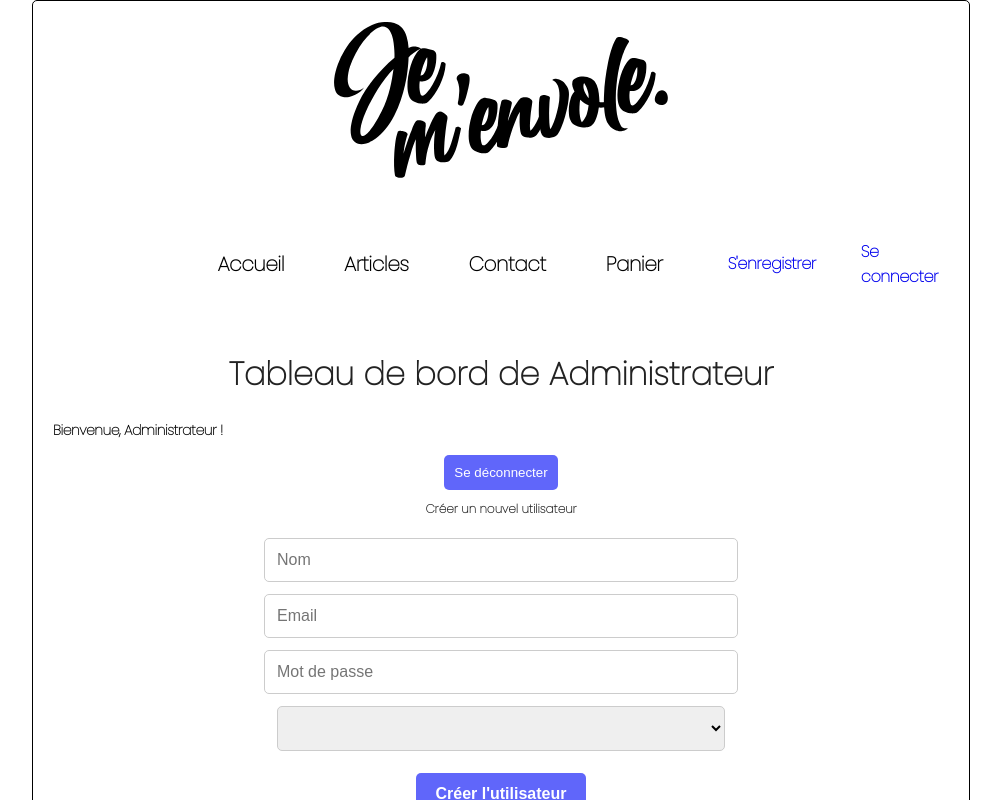
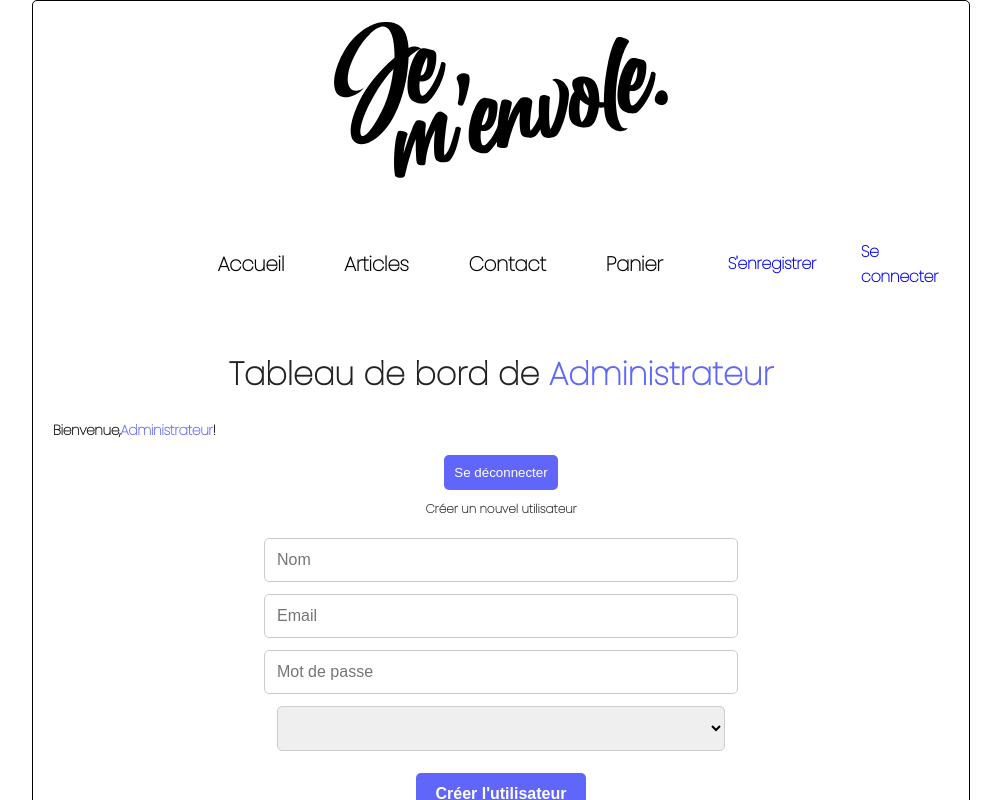
Before and after one commit to DevAlex79/Je-m-envole, a Vue app: page /admin in a window 1280 px wide. Shown: the top 800 px of the page, without its empty margins (139-1140 px from the left). Built offline with nearby package versions, Linux system fonts and the light colour scheme; no server answers.

Commit message:
MAJ bienvenue

```diff
--- a/src/components/AdminDashboard.vue
+++ b/src/components/AdminDashboard.vue
@@ -1,7 +1,8 @@
 <template>
     <div class="dashboard-container">
-        <h1>Tableau de bord de {{ adminName }}</h1>
-        <p>Bienvenue, {{ adminName }} !</p>
+        <h1>Tableau de bord de <span class="admin-name">{{ adminName }}</span></h1>
+        <p>Bienvenue, <span class="admin-name">{{ adminName }}</span> !</p>
+
 
         <button @click="logout" class="logout-btn">Se déconnecter</button>
 
@@ -345,6 +346,11 @@ export default {
     color: red;
 }
 
+.admin-name {
+    color: #6066FA;
+    font-weight: bold;
+}
+
 .logout-btn {
     background-color: #6066FA;
     color: white;
--- a/src/components/UserDashboard.vue
+++ b/src/components/UserDashboard.vue
@@ -1,7 +1,7 @@
 <template>
     <div class="dashboard">
-        <h1>Tableau de bord de {{ userName }}</h1>
-        <p>Bienvenue, {{ userName }} ! Consultez vos commandes et informations personnelles.</p>
+        <h1>Tableau de bord de <span class="user-name"> {{ userName }}</span></h1>
+        <p>Bienvenue, <span class="user-name">{{ userName }} ! </span> Consultez vos commandes et informations personnelles.</p>
         <button @click="logout" class="logout-btn">Se déconnecter</button>
 
         <h2>Historique de vos commandes</h2>
@@ -200,6 +200,12 @@ export default {
     padding: 20px;
 }
 
+.user-name {
+    color: #6066FA;
+    font-weight: bold;
+}
+
+
 .logout-btn {
     background-color: #6066FA;
     color: white;
--- a/src/components/VendeurDashboard.vue
+++ b/src/components/VendeurDashboard.vue
@@ -1,7 +1,7 @@
 <template>
     <div class="dashboard-container">
-        <h1>Tableau de bord de {{ sellerName }}</h1>
-        <p>Bienvenue, {{ sellerName }} !</p>
+        <h1>Tableau de bord de <span class="seller-name"> {{ sellerName }}</span></h1>
+        <p>Bienvenue, <span class="seller-name">{{ sellerName }} !</span></p>
         <button @click="logout" class="logout-btn">Se déconnecter</button>
 
         <h2>Créer un nouveau produit</h2>
@@ -220,6 +220,12 @@ export default {
     margin-top: 10px;
 }
 
+.seller-name {
+    color: #6066FA;
+    font-weight: bold;
+}
+
+
 .logout-btn {
     background-color: #6066FA;
     color: white;
```
